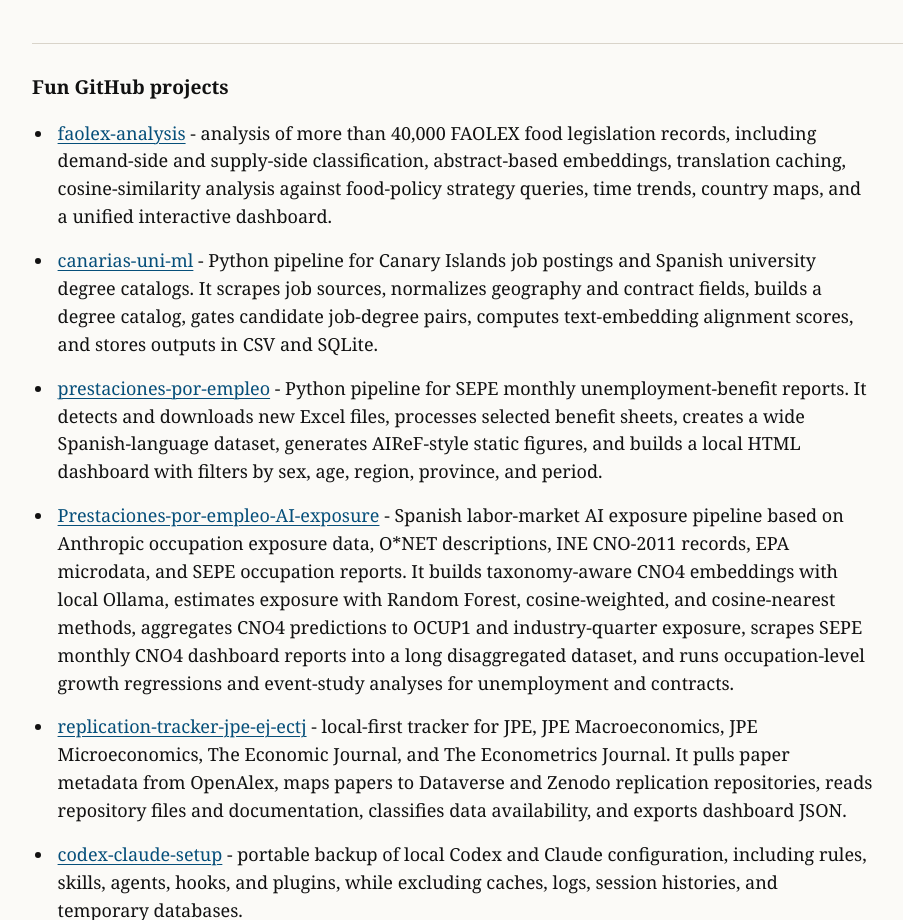
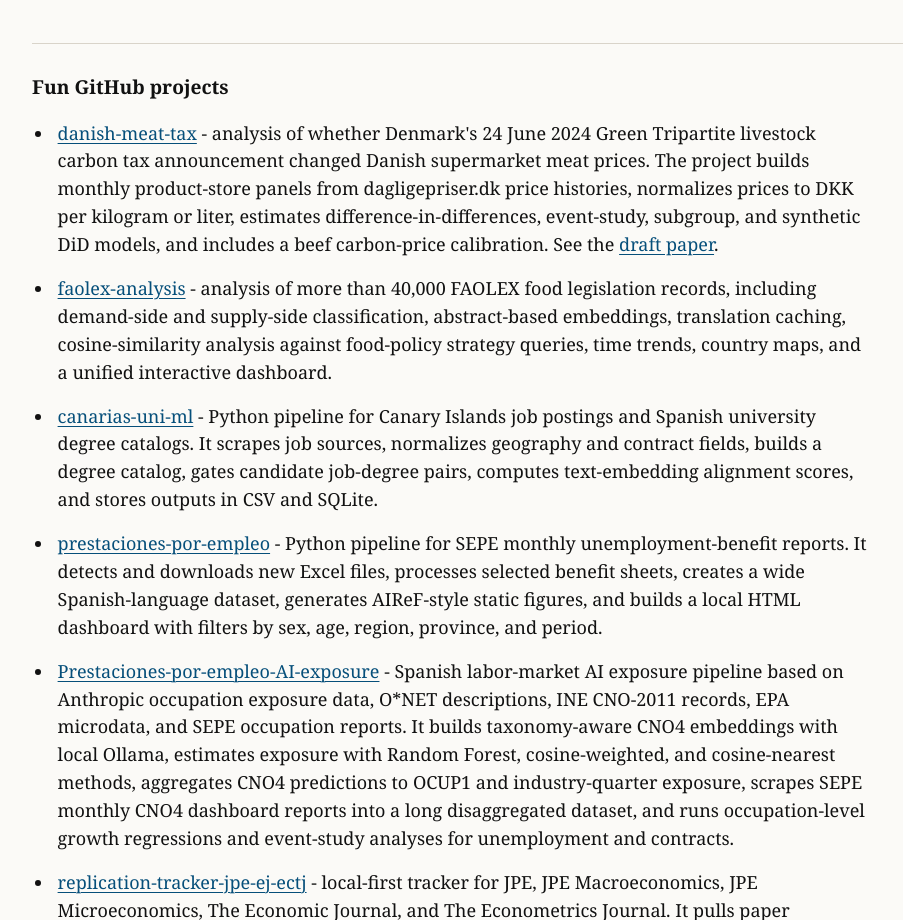
Before and after one commit to dgonzalezgonzalez/dgonzalezgonzalez.github.io, a plain HTML site: page projects.html in a window 1280 px wide. Shown: the part 1326-2246 px from the top of the page, without its empty margins (138-1041 px from the left). Drawn offline with Linux system fonts and the light colour scheme.

Commit message:
Update CV and add Danish meat tax project

```diff
--- a/projects.html
+++ b/projects.html
@@ -80,6 +80,7 @@
       <section class="project-list" aria-labelledby="github-title">
         <h2 id="github-title">Fun GitHub projects</h2>
         <ul>
+          <li><a href="https://github.com/dgonzalezgonzalez/danish-meat-tax">danish-meat-tax</a> - analysis of whether Denmark's 24 June 2024 Green Tripartite livestock carbon tax announcement changed Danish supermarket meat prices. The project builds monthly product-store panels from dagligepriser.dk price histories, normalizes prices to DKK per kilogram or liter, estimates difference-in-differences, event-study, subgroup, and synthetic DiD models, and includes a beef carbon-price calibration. See the <a href="https://github.com/dgonzalezgonzalez/danish-meat-tax/blob/main/paper/main.pdf">draft paper</a>.</li>
           <li><a href="https://github.com/dgonzalezgonzalez/faolex-analysis">faolex-analysis</a> - analysis of more than 40,000 FAOLEX food legislation records, including demand-side and supply-side classification, abstract-based embeddings, translation caching, cosine-similarity analysis against food-policy strategy queries, time trends, country maps, and a unified interactive dashboard.</li>
           <li><a href="https://github.com/dgonzalezgonzalez/canarias-uni-ml">canarias-uni-ml</a> - Python pipeline for Canary Islands job postings and Spanish university degree catalogs. It scrapes job sources, normalizes geography and contract fields, builds a degree catalog, gates candidate job-degree pairs, computes text-embedding alignment scores, and stores outputs in CSV and SQLite.</li>
           <li><a href="https://github.com/dgonzalezgonzalez/prestaciones-por-empleo">prestaciones-por-empleo</a> - Python pipeline for SEPE monthly unemployment-benefit reports. It detects and downloads new Excel files, processes selected benefit sheets, creates a wide Spanish-language dataset, generates AIReF-style static figures, and builds a local HTML dashboard with filters by sex, age, region, province, and period.</li>
```
Also changed, not shown: 1 other file.
